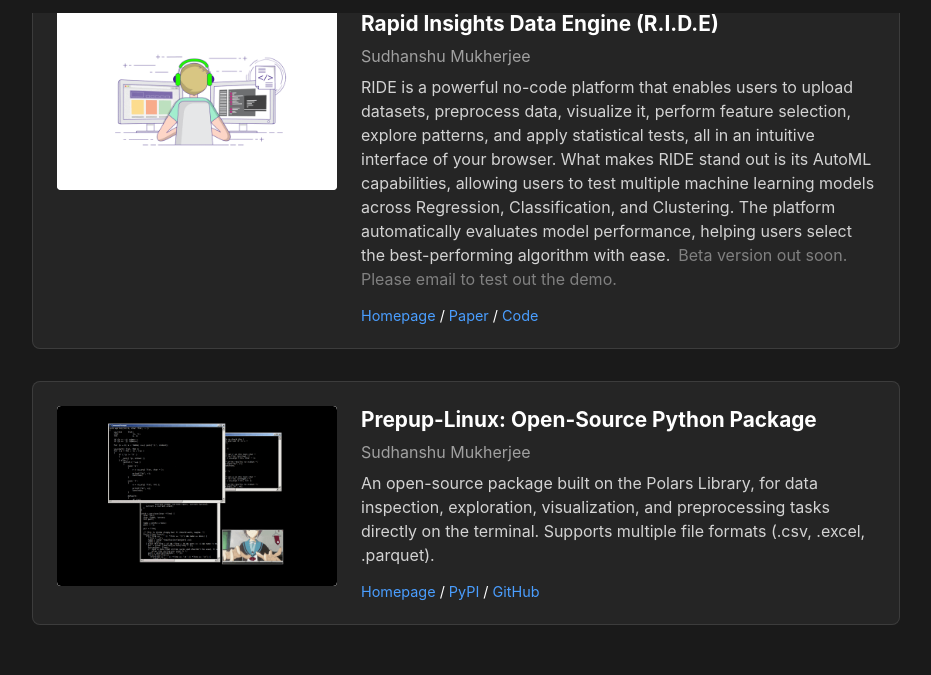
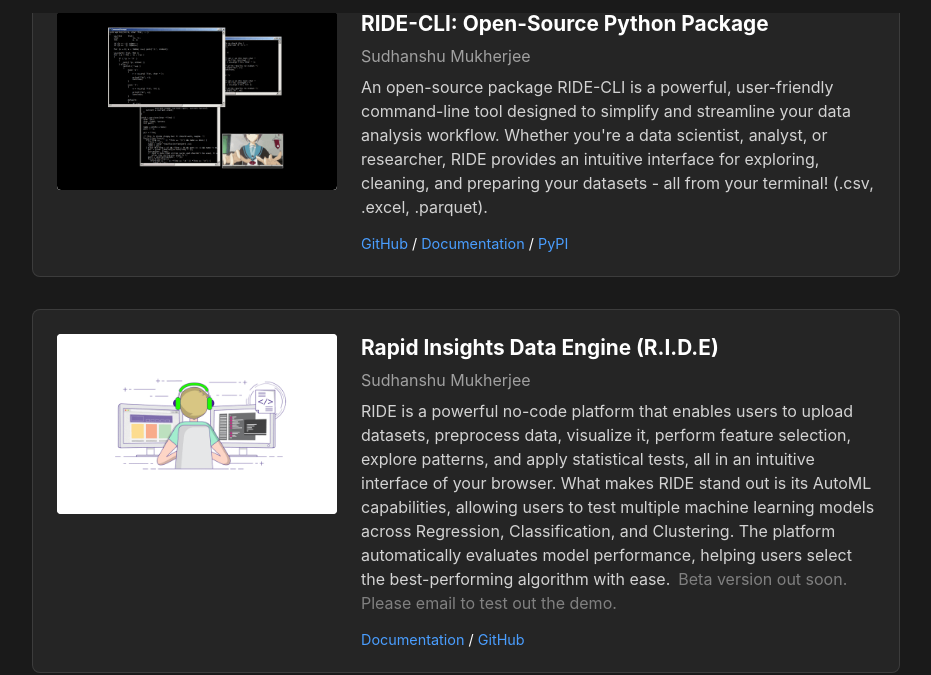
Before and after one commit to sudhanshumukherjeexx/portfolio, a plain HTML site: page index.html in a window 1280 px wide. Shown: the part 787-1462 px from the top of the page, without its empty margins (174-1105 px from the left). Drawn offline with Linux system fonts and the light colour scheme.

Commit message:
portfolio updated

```diff
--- a/index.html
+++ b/index.html
@@ -24,7 +24,7 @@
     <main class="container">
         <div class="profile-container">
             <div class="image-container">
-                <img src="./images/Image_Editor.jpeg" alt="Sudhanshu Mukherjee">
+                <img src="./images/animated.png" alt="Sudhanshu Mukherjee">
             </div>
             <div class="text-container">
                 <h1> </h1>
@@ -36,7 +36,7 @@
                 <div class="social-links">
                     <a href="https://github.com/sudhanshumukherjeexx" target="_blank"><i class="fab fa-github fa-2x"></i></a>
                     <a href="https://linkedin.com/in/sudhanshumukherjeexx" target="_blank"><i class="fab fa-linkedin fa-2x"></i></a>
-                    <a href="" class="button-85" role="button" download>
+                    <a href="https://linkedin.com/in/sudhanshumukherjeexx" class="button-85" role="button" download>
                         <i class="fas fa-download"></i>
                         Resume
                     </a>
@@ -56,15 +56,14 @@
 
                 <div class="hidden-content" id="more-content">
                     <p>
-                        Currently, as part of his master's research, He is building his most ambitious project: Rapid Insights Data Engine(R.I.D.E),
-                        a No-Code Platform designed to simplify and automate the entire data science workflow. Through RIDE, he aims to bridge the gap
-                        between technical and non-technical users by integrating my expertise in Machine Learning, and No-Code Development.
+                        As part of my master's research, I'm building my most ambitious project: Rapid Insights Data Engine(R.I.D.E), a No-Code Platform and a CLI Open-Source Python package
+                        designed to simplify and automate the entire data science workflow. Through RIDE, I aim to bridge the gap between technical and
+                        non-technical users by integrating my Machine Learning and No-Code Development expertise..
                     </p>
 
                     <p>
-                        As part of my master's research, I'm building my most ambitious project: Rapid Insights Data Engine(R.I.D.E), a No-Code Platform
-                        designed to simplify and automate the entire data science workflow. Through RIDE, I aim to bridge the gap between technical and
-                        non-technical users by integrating my Machine Learning and No-Code Development expertise..
+                        RIDE-CLI was released recently. You can find <a href="https://github.com/sudhanshumukherjeexx/ride-cli" target="_blank">GitHub Repo</a> and <a href="https://sudhanshumukherjeexx.github.io/ride-cli/" target="_blank">Documentation</a> here.<br>
+                        RIDE Web Interface will be available soon through a self-hosted service. If you want to try our beta, Please reach out to me.<br>
                     </p>
 
                     <p>
@@ -84,6 +83,31 @@
 
             <div class="project-grid">
                 <!-- Project 1 -->
+
+                <div class="project-card">
+                    <div class="project-image">
+                        <div class="project-image-black logo-image">
+                            <img src="./images/prepuplinux2.gif" alt="RIDE Project" />
+                        </div>
+                    </div>
+                    <div class="project-content">
+                        <h3>RIDE-CLI: Open-Source Python Package</h3>
+                        <p class="project-authors">Sudhanshu Mukherjee</p>
+                        <p class="project-description">
+                            An open-source package RIDE-CLI is a powerful, user-friendly command-line tool designed to simplify and streamline
+                            your data analysis workflow. Whether you're a data scientist, analyst, or researcher, RIDE provides an intuitive interface
+                            for exploring, cleaning, and preparing your datasets - all from your terminal! (.csv, .excel, .parquet).
+                        </p>
+                        <div class="project-links">
+                            <a href="https://github.com/sudhanshumukherjeexx/ride-cli" target="_blank">GitHub</a> /
+                            <a href="https://sudhanshumukherjeexx.github.io/ride-cli/" target="_blank">Documentation</a> /
+                            <a href="https://pypi.org/project/ride-cli/" target="_blank">PyPI</a>
+
+                        </div>
+                    </div>
+                </div>
+
+                <!-- Project 2 -->
                 <div class="project-card">
                     <div class="project-image">
                         <div class="project-image logo-image">
@@ -100,31 +124,9 @@
                             evaluates model performance, helping users select the best-performing algorithm with ease.<span class="title-note">Beta version out soon. Please email to test out the demo.</span>
                         </p>
                         <div class="project-links">
-                            <a href="#" target="_blank">Homepage</a> /
-                            <a href="#" target="_blank">Paper</a> /
-                            <a href="#" target="_blank">Code</a>
-                        </div>
-                    </div>
-                </div>
-
-                <!-- Project 2 -->
-                <div class="project-card">
-                    <div class="project-image">
-                        <div class="project-image-black logo-image">
-                            <img src="./images/prepuplinux2.gif" alt="RIDE Project" />
-                        </div>
-                    </div>
-                    <div class="project-content">
-                        <h3>Prepup-Linux: Open-Source Python Package</h3>
-                        <p class="project-authors">Sudhanshu Mukherjee</p>
-                        <p class="project-description">
-                            An open-source package built on the Polars Library, for data inspection, exploration, visualization, and preprocessing tasks directly
-                            on the terminal. Supports multiple file formats (.csv, .excel, .parquet).
-                        </p>
-                        <div class="project-links">
-                            <a href="#" target="_blank">Homepage</a> /
-                            <a href="https://pypi.org/project/prepup-linux/" target="_blank">PyPI</a> /
-                            <a href="https://github.com/sudhanshumukherjeexx/prepup-linux" target="_blank">GitHub</a>
+                            <a href="https://sudhanshumukherjeexx.github.io/ride-docs/" target="_blank">Documentation</a> /
+                            <a href="https://github.com/sudhanshumukherjeexx/ride" target="_blank">GitHub</a>
+                            <!-- <a href="#" target="_blank">Code</a> -->
                         </div>
                     </div>
                 </div>
```
Also changed, not shown: 1 other file.
